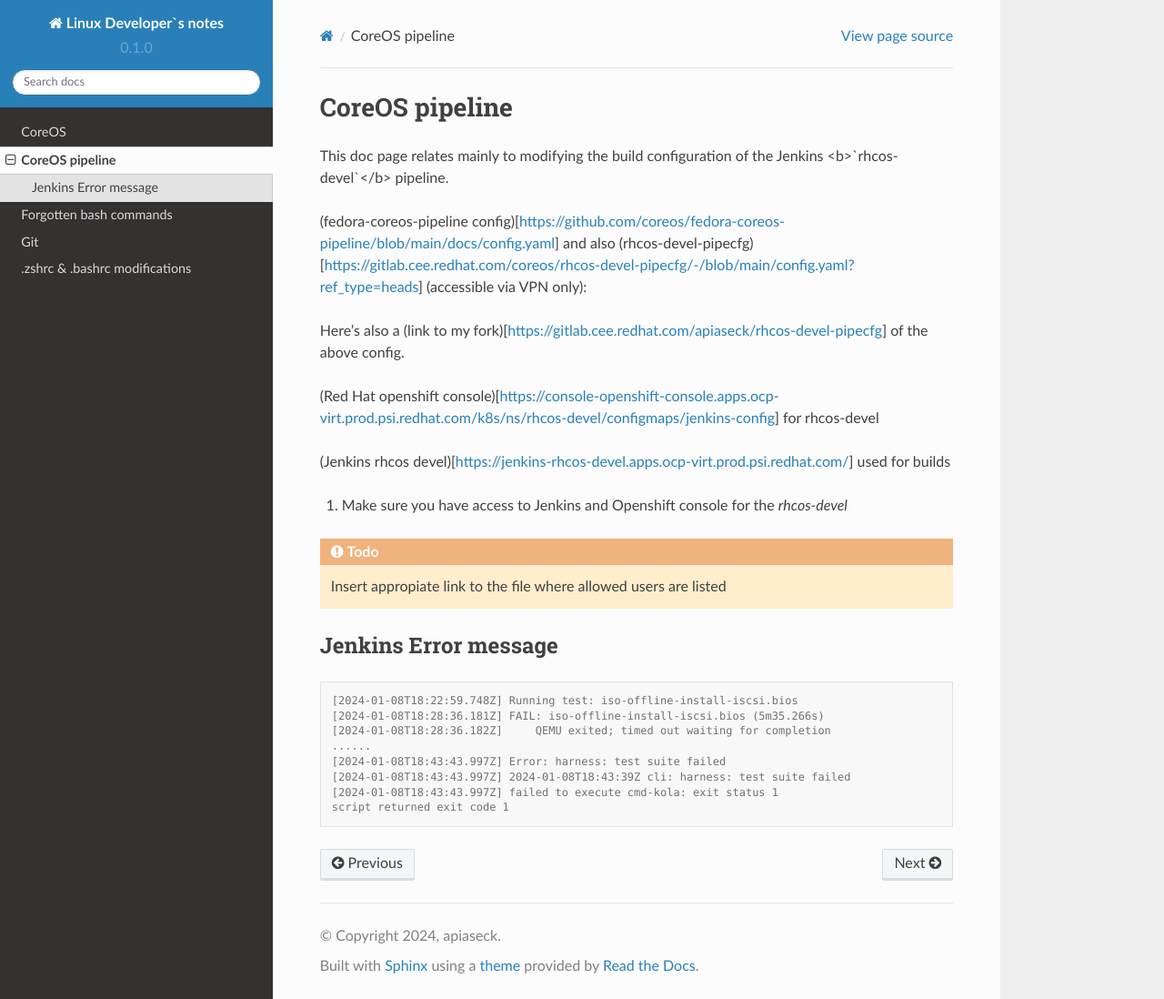
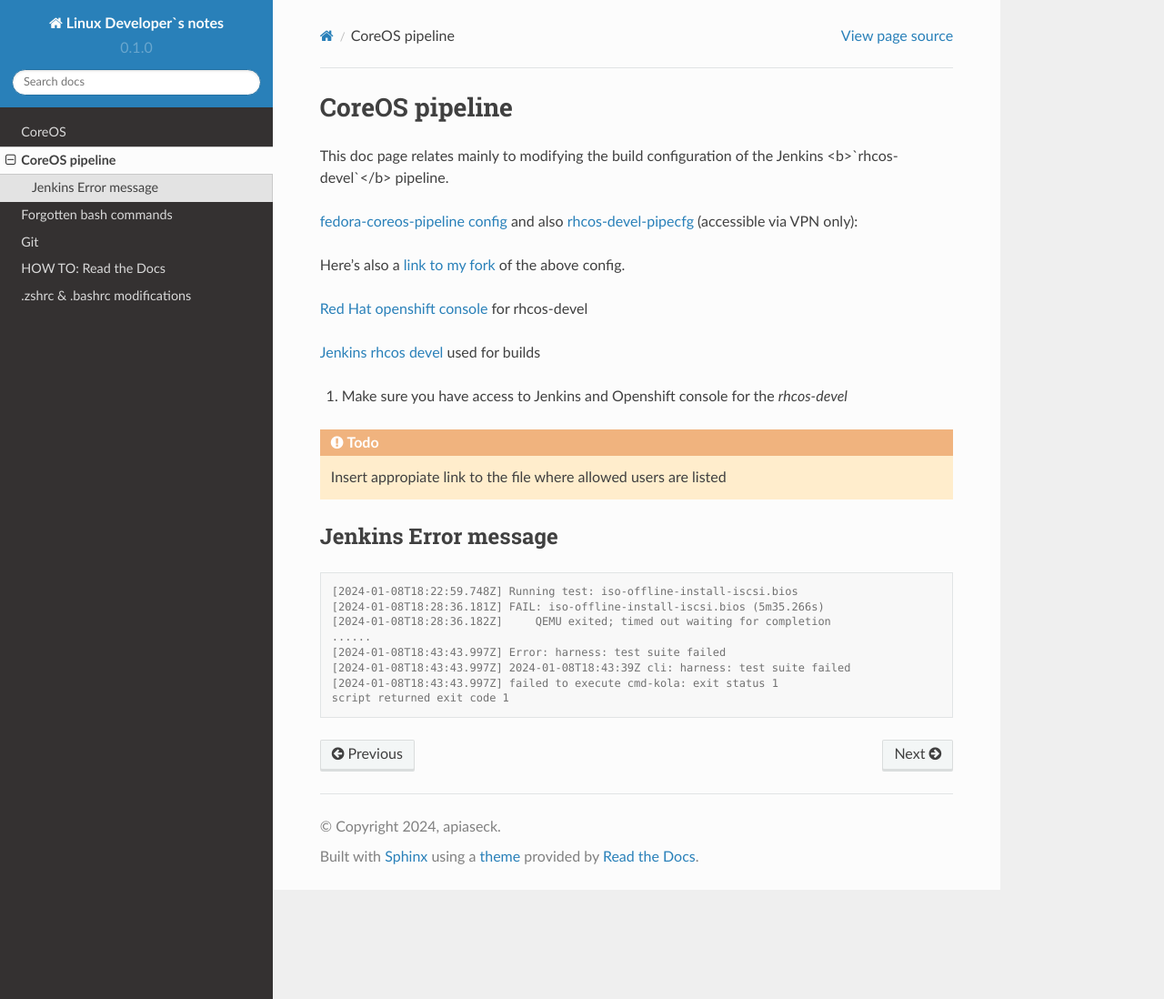
Before and after one commit to c4rt0/notes, a Sphinx documentation site: the page built from docs/source/fcosPipeline.rst, in a window 1280 px wide and 1098 px high. Shown: the whole window at 91% size. Built offline with Sphinx 7.4.7 and the Read the Docs theme 2.0.0, drawn with Linux system fonts in a browser that asks for light colours; pages that are not in the unit, such as notebooks, are missing from menus.

Commit message:
Updating, formatting

```diff
--- a/docs/source/fcosPipeline.rst
+++ b/docs/source/fcosPipeline.rst
@@ -3,13 +3,13 @@
 
 This doc page relates mainly to modifying the build configuration of the Jenkins <b>`rhcos-devel`</b> pipeline.
 
-(fedora-coreos-pipeline config)[https://github.com/coreos/fedora-coreos-pipeline/blob/main/docs/config.yaml] and also (rhcos-devel-pipecfg)[https://gitlab.cee.redhat.com/coreos/rhcos-devel-pipecfg/-/blob/main/config.yaml?ref_type=heads] (accessible via VPN only):
+`fedora-coreos-pipeline config <https://github.com/coreos/fedora-coreos-pipeline/blob/main/docs/config.yaml>`_ and also `rhcos-devel-pipecfg <https://gitlab.cee.redhat.com/coreos/rhcos-devel-pipecfg/-/blob/main/config.yaml?ref_type=heads>`_ (accessible via VPN only):
 
-Here's also a (link to my fork)[https://gitlab.cee.redhat.com/apiaseck/rhcos-devel-pipecfg] of the above config.
+Here's also a `link to my fork <https://gitlab.cee.redhat.com/apiaseck/rhcos-devel-pipecfg>`_ of the above config.
 
-(Red Hat openshift console)[https://console-openshift-console.apps.ocp-virt.prod.psi.redhat.com/k8s/ns/rhcos-devel/configmaps/jenkins-config] for rhcos-devel
+`Red Hat openshift console <https://console-openshift-console.apps.ocp-virt.prod.psi.redhat.com/k8s/ns/rhcos-devel/configmaps/jenkins-config>`_ for rhcos-devel
 
-(Jenkins rhcos devel)[https://jenkins-rhcos-devel.apps.ocp-virt.prod.psi.redhat.com/] used for builds
+`Jenkins rhcos devel <https://jenkins-rhcos-devel.apps.ocp-virt.prod.psi.redhat.com/>`_ used for builds
 
 1. Make sure you have access to Jenkins and Openshift console for the `rhcos-devel`
 
--- a/docs/source/index.rst
+++ b/docs/source/index.rst
@@ -14,5 +14,5 @@
    fcosPipeline
    forgotten_bash
    git
-   readTeheDocs
+   readTheDocs
    zshrc
```
Also changed, not shown: docs/source/readTheDocs.rst (+7 -3 lines).
